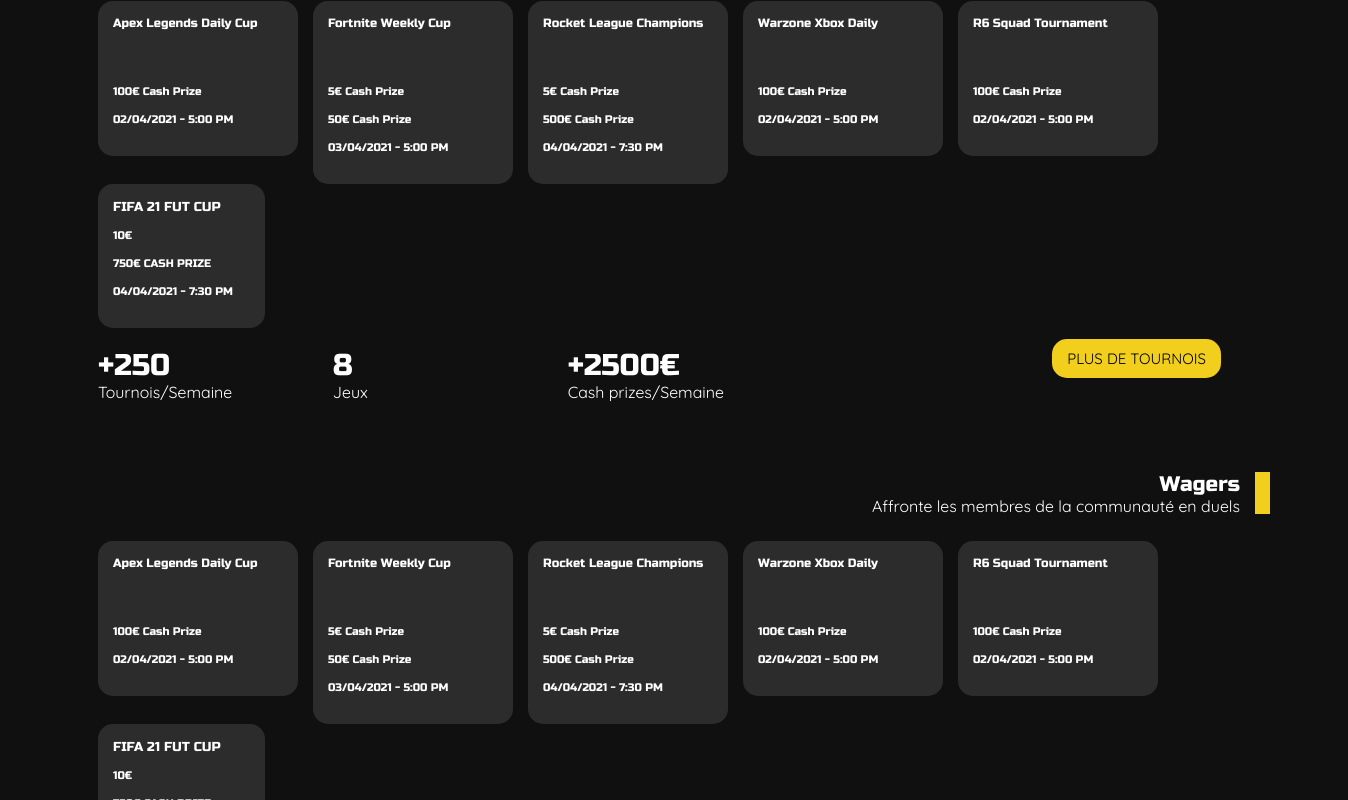
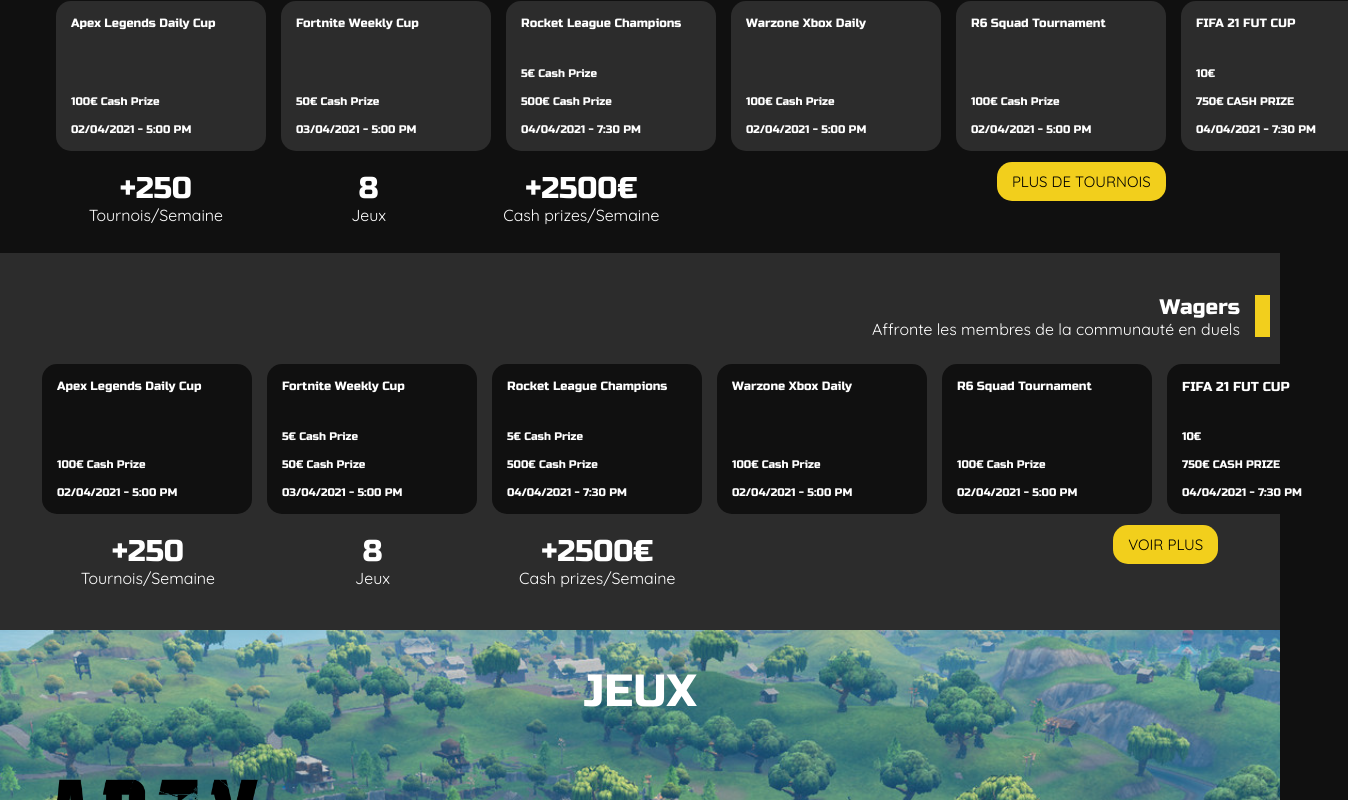
Before and after one commit to antonio-nirina/go-grd, a React (Create React App) app in the folder client/: page / in a window 1280 px wide. Shown: the part 720-1520 px from the top of the page, 1348 px wide, since content can reach past the window. Built offline with nearby package versions, Linux system fonts and the light colour scheme; the HTML template or start-up script is replaced by a standard one.

Commit message:
update header participate style

```diff
--- a/client/src/views/header/header.css
+++ b/client/src/views/header/header.css
@@ -94,6 +94,7 @@
 	cursor: pointer;
 	position: relative;
 	z-index: 3;
+	height: auto;
 }
 .lang span{
 	display: block;
--- a/client/src/views/home/home.tsx
+++ b/client/src/views/home/home.tsx
@@ -1,5 +1,6 @@
 import React from "react"
 import ReactDOM from 'react-dom'
+import {useState} from "react";
 
 import Header from "../header/header"
 import Slider from "../slider/slider"
--- a/client/src/views/participate/participate.css
+++ b/client/src/views/participate/participate.css
@@ -1,9 +1,12 @@
 @charset "UTF-8";
 .participate{
-	padding: 25px 0px;
+	padding: 25px 0px 0px;
 }
 .marg{
-	margin: 0 0em 0em 7em;
+
+}
+.part{
+	padding: 0 4em;
 }
 .undertitle{
 	display: inline-block;
@@ -23,22 +26,31 @@
 	float: left;
 	margin-right: 10px;
 }
+.content{
+	display: grid;
+	grid-auto-flow: column;
+}
 .block{
 	background: #2c2c2c;
-    width: 200px;
+    width: 210px;
+    height: 150px;
     padding: 15px;
-    display: inline-block;
     vertical-align: top;
     border-radius: 15px;
-    height: 100%;
     margin-right: 15px;
+    position: relative;
 }
+
 .block p{
 	font-family: "russo one";
 }
 .block p.legend{
 	font-size: 12px;
-	margin-bottom: 55px;
+	text-align: left;
+}
+.block .info{
+	position: absolute;
+	bottom: 0;
 }
 .block .info p{
 	font-size: 11px;
@@ -48,6 +60,7 @@
 .block.last{
 	width: 167px;
     margin-right: 0;
+    border-radius: 15px 0px 0px 15px;
 }
 .last p{
 	text-transform: uppercase;
@@ -58,8 +71,9 @@
 }
 .gamecash .lot p{
 	display: inline-block;
-	margin-right: 15px;
-	width: 31%;
+	margin-right: 13px;
+	width: 28.5%;
+	text-align: center;
 }
 .gamecash .lot{
 	width: 60%;
@@ -91,8 +105,13 @@
 	display: block;
 }
 .block-tournois{
-	margin-top: 5em;
+	margin-top: 2em;
+	padding: 3em 0em 3em 3em ;
+	background: #2c2c2c;
 
+}
+.block-tournois .block{
+	background: #101010;
 }
 .block-tournois .undertitle{
 	text-align: right
--- a/client/src/views/participate/participate.tsx
+++ b/client/src/views/participate/participate.tsx
@@ -1,20 +1,90 @@
 import React from "react"
 import ReactDOM from 'react-dom'
-import home from "../../assets/image/home-img.jpg"
+import {useState} from "react";
+
+
+import { FontAwesomeIcon } from '@fortawesome/react-fontawesome'
 import "../../assets/css/style.css"
 import "../participate/participate.css"
 
 
 
+const Slider: React.FC = function() {
 
-const Slider: React.FC = function() {
   return(
     <div className="marg">
+    	<div className="part">
 			<div className="undertitle">
 				<h2>Participer à des tournois</h2>
 				<p>Joue en ligne contre d'autres joueurs du monde entier et gagne des prix</p>
 			</div>
+			<div className="content">
 				<div className="clear"></div>
+					<div className="apex block">
+						<p className="legend">Apex Legends Daily Cup <i></i></p>
+						<div className="info">
+							<p className="price"><i></i> 100€ Cash Prize</p>
+							<p className="date"><i></i> 02/04/2021 - 5:00 PM</p>
+						</div>
+					</div>
+
+				<div className="apex block">
+					<p className="legend">Fortnite Weekly Cup <i></i></p>
+					<div className="info">
+						<p className="price"><i></i> 50€ Cash Prize</p>
+						<p className="date"><i></i> 03/04/2021 - 5:00 PM</p>
+					</div>
+				</div>
+				<div className="apex block">
+					<p className="legend">Rocket League Champions <i></i></p>
+					<div className="info">
+						<p className="price"><i></i> 5€ Cash Prize</p>
+						<p className="price"><i></i> 500€ Cash Prize</p>
+						<p className="date"><i></i> 04/04/2021 - 7:30 PM</p>
+					</div>
+				</div>
+				<div className="apex block">
+					<p className="legend">Warzone Xbox Daily<i></i></p>
+					<div className="info">
+					<p className="price"><i></i> 100€ Cash Prize</p>
+					<p className="date"><i></i> 02/04/2021 - 5:00 PM</p>
+				</div>
+				</div>
+					<div className="apex block">
+						<p className="legend">R6 Squad Tournament <i></i></p>
+						<div className="info">
+						<p className="price"><i></i> 100€ Cash Prize</p>
+						<p className="date"><i></i> 02/04/2021 - 5:00 PM</p>
+					</div>
+				</div>
+
+				<div className="apex block last">
+					<p className="legend">Fifa 21 fut cup</p>
+					<div className="info">
+						<p><i></i> 10€</p>
+						<p><i></i> 750€ Cash Prize</p>
+						<p><i></i> 04/04/2021 - 7:30 PM</p>
+					</div>
+				</div>
+			</div>
+			<div className="gamecash">
+				<div className="lot">
+				<p><strong>+250</strong><span>Tournois/Semaine</span></p>
+				<p><strong>8</strong><span>Jeux</span></p>
+				<p><strong>+2500€</strong><span>Cash prizes/Semaine</span></p>
+			</div>
+			<div className="more">
+				<p><a href="#">plus de tournois</a></p>
+			</div>
+		</div>
+	</div>
+	<div className="block-tournois">
+		<div className="undertitle">
+			<h2>Wagers</h2>
+			<p>Affronte les membres de la communauté en duels</p>
+		</div>
+		<div className="clear"></div>
+		<div className="content">
 			<div className="apex block">
 				<p className="legend">Apex Legends Daily Cup <i></i></p>
 				<div className="info">
@@ -61,67 +131,6 @@
 					<p><i></i> 04/04/2021 - 7:30 PM</p>
 				</div>
 			</div>
-      <div className="gamecash">
-        <div className="lot">
-          <p><strong>+250</strong><span>Tournois/Semaine</span></p>
-          <p><strong>8</strong><span>Jeux</span></p>
-          <p><strong>+2500€</strong><span>Cash prizes/Semaine</span></p>
-        </div>
-        <div className="more">
-          <p><a href="#">plus de tournois</a></p>
-        </div>
-      </div>
-      <div className="block-tournois">
-	      <div className="undertitle">
-	      		<h2>Wagers</h2>
-	      		<p>Affronte les membres de la communauté en duels</p>
-	      </div>
-	      <div className="clear"></div>
-	    	<div className="apex block">
-	    		<p className="legend">Apex Legends Daily Cup <i></i></p>
-	    		<div className="info">
-	    			<p className="price"><i></i> 100€ Cash Prize</p>
-	    			<p className="date"><i></i> 02/04/2021 - 5:00 PM</p>
-	    		</div>
-	    	</div>
-	      <div className="apex block">
-	        <p className="legend">Fortnite Weekly Cup <i></i></p>
-	        <div className="info">
-	        <p className="price"><i></i> 5€ Cash Prize</p>
-	          <p className="price"><i></i> 50€ Cash Prize</p>
-	          <p className="date"><i></i> 03/04/2021 - 5:00 PM</p>
-	        </div>
-	      </div>
-	      <div className="apex block">
-	        <p className="legend">Rocket League Champions <i></i></p>
-	        <div className="info">
-	          <p className="price"><i></i> 5€ Cash Prize</p>
-	          <p className="price"><i></i> 500€ Cash Prize</p>
-	          <p className="date"><i></i> 04/04/2021 - 7:30 PM</p>
-	        </div>
-	      </div>
-	      <div className="apex block">
-	        <p className="legend">Warzone Xbox Daily<i></i></p>
-	        <div className="info">
-	          <p className="price"><i></i> 100€ Cash Prize</p>
-	          <p className="date"><i></i> 02/04/2021 - 5:00 PM</p>
-	        </div>
-	      </div>
-	       <div className="apex block">
-	        <p className="legend">R6 Squad Tournament <i></i></p>
-	        <div className="info">
-	          <p className="price"><i></i> 100€ Cash Prize</p>
-	          <p className="date"><i></i> 02/04/2021 - 5:00 PM</p>
-	        </div>
-	      </div>
-
-	    	<div className="apex block last">
-	    		<p>Fifa 21 fut cup</p>
-	    		<div className="info">
-	    			<p><i></i> 10€</p>
-	    			<p><i></i> 750€ Cash Prize</p>
-	    			<p><i></i> 04/04/2021 - 7:30 PM</p>
-	    		</div>
 		</div>
 		<div className="gamecash">
 			<div className="lot">
```
Also changed, not shown: client/src/views/header/header.tsx (line endings or trailing spaces). Lines whose indentation alone changed are shown as unchanged.
